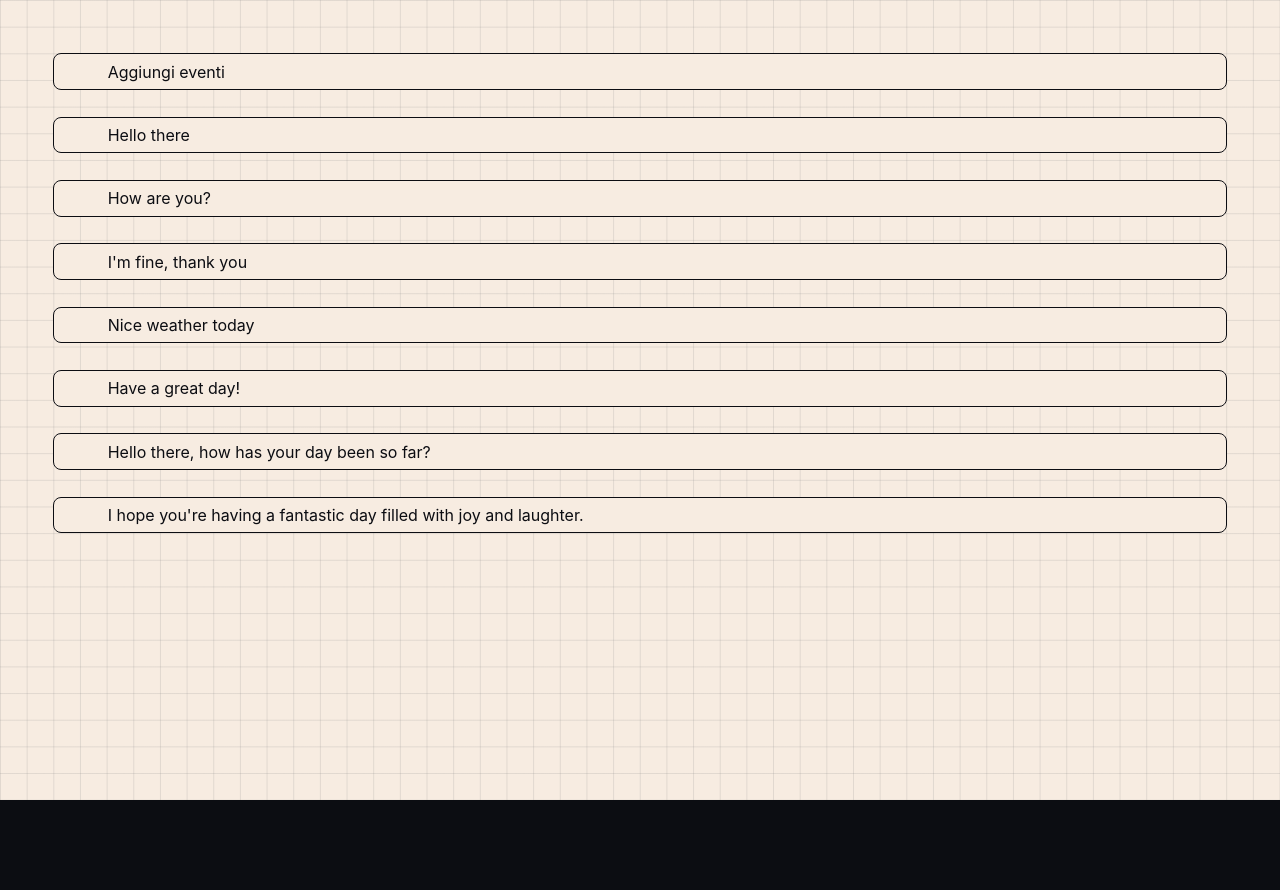
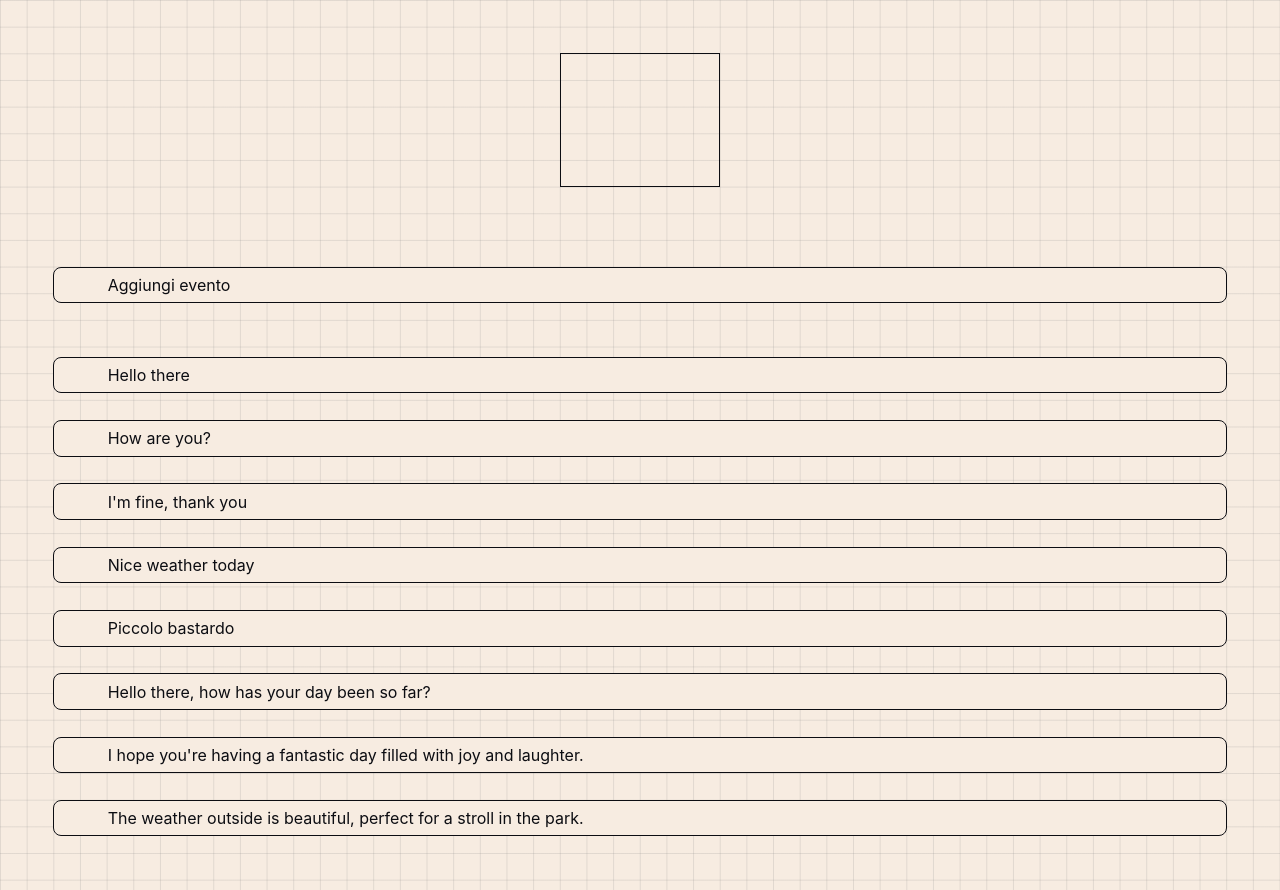
Before and after one commit to maksimLeali/maks-bingo, a React (Vite) app: page /create in a window 1280 px wide. Before the commit the page ends 800 px from the top, so only its background shows below. Built offline with nearby package versions, Linux system fonts and the light colour scheme.

Commit message:
feat: wip create

```diff
--- a/src/i18n/translations.json
+++ b/src/i18n/translations.json
@@ -1,7 +1,8 @@
 {
     "it":{
         "game":{
-            "add_event": "Aggiungi eventi",
+            "add_event": "Aggiungi evento",
+            "save_event": "Salva e aggiungi",
             "remove": "Elimina"
         }
     },
--- a/src/index.css
+++ b/src/index.css
@@ -19,7 +19,7 @@ body {
   display: flex;
   box-sizing: border-box;
   width: 100vw;
-  min-height: 100vh;
+  min-height: 100dvh;
 }
 #root{
   width: 100%;
@@ -30,3 +30,33 @@ body {
     linear-gradient(to right, #8883 1px, transparent 1px),
     linear-gradient(to bottom, #8883 1px, transparent 1px);
 }
+
+body * {
+  scrollbar-width: thin;
+  scrollbar-color: #888 #f5f5f500;
+
+}
+
+/* For WebKit (Chrome, Safari, Edge) */
+body *::-webkit-scrollbar {
+  width: 8px;
+}
+
+body *::-webkit-scrollbar-track {
+  background: #f5f5f5;
+}
+
+body *::-webkit-scrollbar-thumb {
+  background-color: #888;
+  border-radius: 4px;
+}
+
+/* For Internet Explorer */
+body * {
+  -ms-overflow-style: auto; /* 'auto' or 'scrollbar' */
+}
+
+/* For Edge */
+body * {
+  -ms-overflow-style: scrollbar;
+}
--- a/src/modules/game/CreateBingo.tsx
+++ b/src/modules/game/CreateBingo.tsx
@@ -1,8 +1,8 @@
-import React, { useState } from "react";
+import React, { useCallback, useEffect, useRef, useState } from "react";
 import styled from "styled-components";
 import { EventItem } from "./components";
 import { quotes } from "../../utils/quotes";
-import { $color, $cssTRBL, $uw } from "../../utils";
+import { $break_point, $color, $cssTRBL, $uw } from "../../utils";
 import { useTranslation } from "react-i18next";
 
 type Props = {
@@ -10,9 +10,33 @@ type Props = {
 }
 
 export const CreateBingo:React.FC<Props> = React.memo(()=>{
+    const [newEventText, setNewEventText] = useState("")
+    const [events, setEvents] = useState<{id: string, text: string}[]>([])
 
-    const [events, setEvents] = useState<{id: string, text: string}[]>([])
+    const [fontMult, setFontMult] = useState<number>(3);
     const [selected, setSelected] = useState<string>()
+    let timeout: number | null= null;
+    const areaRef = useRef<HTMLTextAreaElement>(null);
+    const spanRef = useRef<HTMLSpanElement>(null);
+    const containerRef = useRef<HTMLDivElement>(null);
+    const resize = useCallback(() => {
+        if (timeout) clearTimeout(timeout);
+        if (!containerRef.current || !spanRef.current) return;
+        if(!newEventText.length) return
+        const sample = containerRef.current.clientHeight / spanRef.current.clientHeight;
+        console.log(containerRef.current.clientHeight, spanRef.current.clientHeight, sample);
+        if (sample > 1.6) {
+            setFontMult((prev) => prev + 0.07);
+        } else if (sample <= 1 ) {
+            setFontMult((prev) => prev - 0.05);
+        } else {
+
+            return;
+        }
+
+        timeout = setTimeout(() => resize(), 15);
+    }, [newEventText]);
+
 
     const handleSelected = (id: string)=>{
         if(selected == id) {
@@ -20,16 +44,45 @@ export const CreateBingo:React.FC<Props> = React.memo(()=>{
             return
         }
         setSelected(id);
+        if(id!='add'){
+            setFontMult(3)
+        }
+        focusArea()
         return;
     }
+
+    useEffect(()=>{
+        if(selected == 'add' || !selected){
+            setNewEventText("")
+            return
+        }
+        const found = quotes.find((quote)=> quote.id === selected);
+        if(found) setNewEventText(found.text);
+    }, [selected, selected])
+
+    useEffect(()=>{
+        resize()
+    },[newEventText])
+
+    const focusArea = ()=>{
+        if(!areaRef) return;
+        areaRef.current?.focus()
+
+    }
+
 
     const { t } = useTranslation()
 
     return <Container>
+        <CreationTile ref={containerRef} size={fontMult}>
+            <textarea ref={areaRef} value={newEventText} onChange={e => setNewEventText(e.target.value)} />
+            <span ref={spanRef} onClick={()=>focusArea()}  >{newEventText}</span>
+        </CreationTile>
+
+        <AddEvent onClick={()=>handleSelected('add')} >
+            <span>{t(  selected  ? 'game.save_event' : 'game.add_event')}</span>
+        </AddEvent>
         <EventList>
-                <AddEvent>
-                    <span>{t('game.add_event')}</span>
-                </AddEvent>
             {
             // events.map(
             //    (event)=> <EventItem event={event} />
@@ -44,13 +97,21 @@ const Container = styled.div`
     width: 100%;
     box-sizing: border-box;
     padding: ${$cssTRBL(0,2)};
-
+    display: flex;
+    flex-wrap: wrap;
+    justify-content: center;
 `
 
 const EventList = styled.div`
     width: 100%;
     height: ${$uw(18)};
     overflow-y: scroll;
+    ${$break_point(980)}{
+        height: ${$uw(28)};
+    }
+    ${$break_point(480)}{
+        height: ${$uw(48)};
+    }
 `
 
 const AddEvent = styled.div`
@@ -59,9 +120,70 @@ const AddEvent = styled.div`
     box-sizing: border-box;
     border: 1px solid ${$color('black')};
     background-color:${$color('white')};
-    margin-bottom: ${$uw(1)};
+    margin-bottom: ${$uw(2)};
     border-radius: 8px;
+    ${$break_point(480)}{
+        margin-bottom:${$uw(4)}
+    }
     > span {
         color: ${$color('black')};
     }
+
+    &.selected{
+        background-color:${$color('black')};
+        > span{
+            color: ${$color('white')};
+        }
+    }
 `
+
+const CreationTile = styled.div<{ size: number }>`
+    box-sizing: border-box;
+    border: 1px solid ${$color("black")};
+    display: flex;
+    justify-content: center;
+    align-items: center;
+    padding: ${$cssTRBL(0.5)};
+    width: ${$uw(6)};
+    margin-bottom: ${$uw(3)};
+    > textarea {
+        position: absolute;
+        z-index: 0;
+        opacity: 0;
+    }
+    ${$break_point(980)}{
+        width: ${$uw(7.2)};
+        height:${$uw(6)};
+    }
+    ${$break_point(480)}{
+        width: ${$uw(8.8)};
+        height:${$uw(10.8)};
+    }
+
+    > span {
+        z-index: 1;
+        position: relative;
+        width: 100%;
+        margin: 0;
+        overflow-wrap: break-word;
+        max-width: 100%;
+        overflow-wrap: break-word;
+        padding: 0;
+
+        font-family: inherit;
+        line-height: 1.5;
+        font-size: inherit;
+        color: inherit;
+        color: ${$color("black")};
+        text-align: center;
+        overflow: hidden;
+        font-size: ${({ size }) => 1 * size}vw;
+        ${$break_point(980)} {
+            font-size: ${({ size }) => 1.2 * size}vw;
+        }
+        ${$break_point(480)} {
+            font-size: ${({ size }) => 1.7 * size}vw;
+        }
+    }
+    height:${$uw(5)};
+`
--- a/src/modules/game/components/Tile.tsx
+++ b/src/modules/game/components/Tile.tsx
@@ -1,6 +1,6 @@
 import React, { useCallback,  useEffect, useRef, useState } from "react";
 import styled from "styled-components";
-import { $break_point, $color, $cssTRBL } from "../../../utils";
+import { $break_point, $color, $cssTRBL, $uw } from "../../../utils";
 import { useAppContext } from "../../../contexts";
 
 export const Tile: React.FC<{ text: string }> = React.memo(({ text }) => {
@@ -48,17 +48,32 @@ const Container = styled.div<{ size: number, mode: 'dark' | 'light' }>`
     justify-content: center;
     align-items: center;
     padding: ${$cssTRBL(0.5)};
+    position: relative;
     &.clicked{
-
-        background-image: url("stroke_${({mode})=>mode}.png");
-        background-size:     contain;
-        background-repeat:   no-repeat;
-        background-position: center center;
+        &:before{
+            content: "";
+            width:100%;
+            position: absolute;
+            height: 100%;
+            background-image: url("stroke_${({mode})=>mode}.png");
+            background-size:     contain;
+            background-repeat:   no-repeat;
+            background-position: center center;
+            ${$break_point(480)}{
+                transform: translate(0, 2px) rotate(90deg);
+                height: ${$uw(10.8)};
+                width: ${$uw(10.8)};
+            }
+        }
     }
     > span {
         opacity: 0;
+        position: relative;
+        z-index: 1;
         color: ${$color("black")};
         text-align: center;
+        max-width: 100%;
+        overflow-wrap: break-word;
         font-size: ${({ size }) => 1 * size}vw;
         &.visible{
             opacity: 1;
--- a/src/modules/game/components/mainBoard.tsx
+++ b/src/modules/game/components/mainBoard.tsx
@@ -37,7 +37,7 @@ const Container = styled.div`
         width : ${$uw(44)};
         > *{
             width: ${$uw(8.8)};
-            height:${$uw(8.8)};
+            height:${$uw(10.8)};
         }
     }
 
--- a/src/utils/quotes.ts
+++ b/src/utils/quotes.ts
@@ -3,7 +3,7 @@ export const quotes =[
     {  id: "23456", text: "How are you?" },
     {  id: "34567", text: "I'm fine, thank you" },
     {  id: "45678", text: "Nice weather today" },
-    {  id: "56789", text: "Have a great day!" },
+    {  id: "56789", text: "Piccolo bastardo" },
     {  id: "67890", text: "Hello there, how has your day been so far?" },
     {  id: "78901", text: "I hope you're having a fantastic day filled with joy and laughter." },
     {  id: "89012", text: "The weather outside is beautiful, perfect for a stroll in the park." },
```
